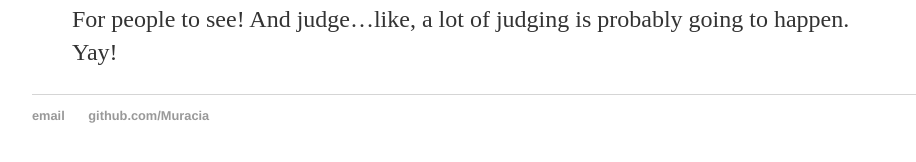
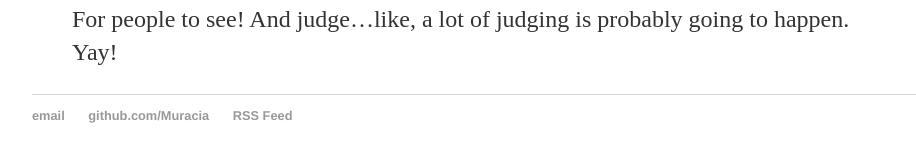
Before and after one commit to Muracia/muracia.github.io, a Jekyll site: the page built from _posts/2020-05-27-launching-the-blog.md, in a window 1280 px wide. Shown: the part 432-594 px from the top of the page, without its empty margins (160-1076 px from the left). Built offline with Jekyll 4.4.1, drawn with Linux system fonts in a browser that asks for light colours.

Commit message:
Update default.html
Trying to add an RSS feed link

```diff
--- a/_layouts/default.html
+++ b/_layouts/default.html
@@ -22,7 +22,8 @@
     		<ul>
         		<li><a href="mailto:muraciahq@gmail.com">email</a></li>
         		<li><a href="https://github.com/Muracia">github.com/Muracia</a></li>
-			</ul>
+			<li><a href="http"//muracia.github.io/blog/atom.xml>RSS Feed</a></li>
+		</ul>
 		</footer>
 	</body>
 </html>
```
